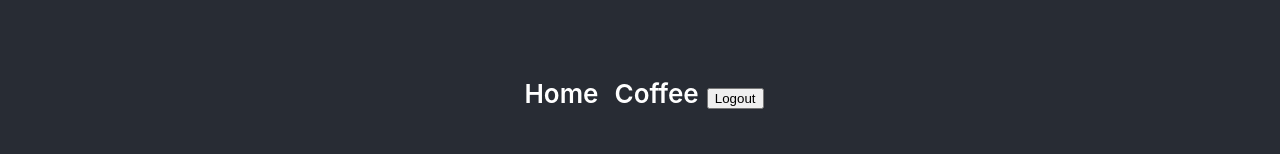
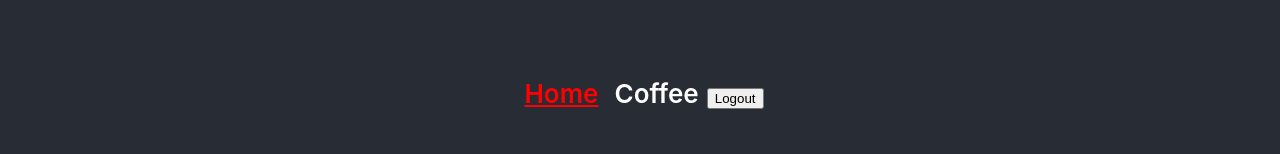
Before and after one commit to jaRue1/react02, a React (Create React App) app: page / in a window 1280 px wide. Shown: the top 154 px of the page. Built offline with nearby package versions, Linux system fonts and the light colour scheme.

Commit message:
refined my original code

```diff
--- a/src/App.css
+++ b/src/App.css
@@ -54,7 +54,8 @@ nav > a {
   text-decoration: none;
   font-weight: 600;
 }
-nav > a:hover, nav > a:active {
+/* added custom styling to my nav bar */
+nav > a:hover, nav > a.active {
   text-decoration: underline;
   color: red;
 }
--- a/src/components/Header/Navbar.js
+++ b/src/components/Header/Navbar.js
@@ -1,11 +1,11 @@
 import React from "react"
-import { Link } from "react-router-dom"
+import { NavLink } from "react-router-dom"
 // passing props isLoggedIn from Header index.js
 function NavBar({ isLoggedIn, setIsLoggedIn }) {
   return(
   <nav>
-    <Link to='/'>Home</Link>
-    <Link to='/coffee'>Coffee</Link>
+    <NavLink exact to='/'>Home</NavLink>
+    <NavLink exact to='/coffee'>Coffee</NavLink>
     <button onClick={() => setIsLoggedIn(!isLoggedIn)}>
       {isLoggedIn ? 'Login' : 'Logout'}
     </button>
```
